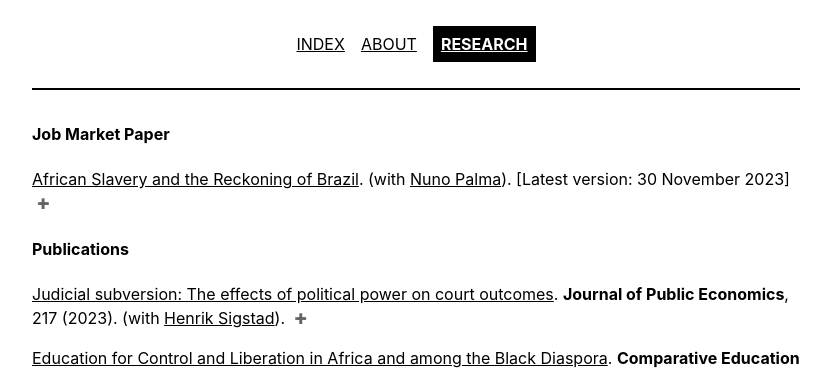
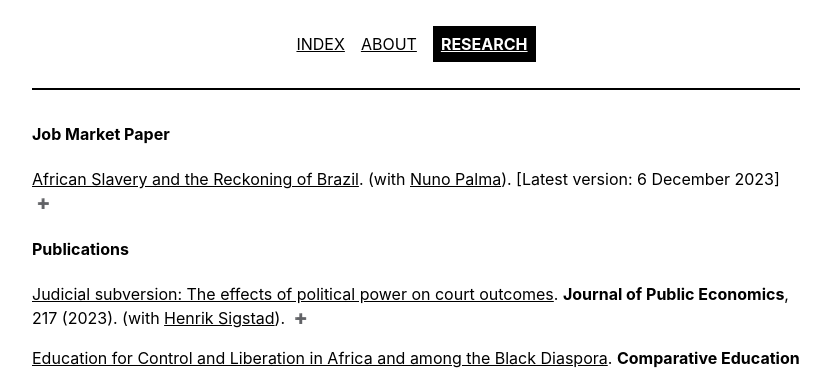
Before and after one commit to gbrlambais/gbrlambais.github.io, a Jekyll site: the page built from _pages/research.md, in a window 1280 px wide. Shown: the top 370 px of the page, without its empty margins (224-1054 px from the left). Built offline with Jekyll 4.4.1, drawn with Linux system fonts in a browser that asks for light colours.

Commit message:
update jmp

```diff
--- a/_pages/research.md
+++ b/_pages/research.md
@@ -5,10 +5,10 @@
 
 #### Job Market Paper
 
-[African Slavery and the Reckoning of Brazil](https://gbrlambais.github.io/lambaisJMP.pdf){:target="_blank"}. (with [Nuno Palma](https://sites.google.com/site/npgpalma){:target="_blank"}). [Latest version: 30 November 2023] <button class="collapsible" id="as"></button>
+[African Slavery and the Reckoning of Brazil](https://gbrlambais.github.io/lambaisJMP.pdf){:target="_blank"}. (with [Nuno Palma](https://sites.google.com/site/npgpalma){:target="_blank"}). [Latest version: 6 December 2023] <button class="collapsible" id="as"></button>
 
 <div class="content" id="asdata" markdown="1">
-More enslaved Africans were disembarked in Brazil than in any other country in the New World. Using new archival data (over 12,000 observations), we analyze the consequences of the slave trade. We establish the first real wages and inequality series for more than three centuries (1574 to 1920) in Brazil, and find that these were initially on a similar level to Europe, but as the slave trade increased, wages decreased and inequality increased. Real wages for unskilled workers became among the lowest in the world, and only recovered with the end of the slave trade. We use slave trade prohibition shocks (1808, 1831, and 1850) to estimate the causal effect of ending slave imports on wages and inequality. The first prohibition led to an average increase of 24\% in unskilled wages and a decrease of 25\% in wage inequality, while later prohibitions led to even larger wage increases. We propose a mechanism suggesting that the slave trade affected long-run development through a labor market supply channel.
+More enslaved Africans were disembarked in Brazil than in any other country in the New World. Using new archival data (over 12,000 observations), we analyze the consequences of the slave trade. We establish the first real wages and inequality series for more than three centuries (1574 to 1920) in Brazil, and find that these were initially on a similar level to Europe, but as the slave trade increased, wages decreased and inequality increased. Real wages for unskilled workers became among the lowest in the world, and only recovered with the end of the slave trade. We use slave trade prohibition shocks (1808, 1831, and 1850) to estimate the causal effect of ending slave imports on wages and inequality. The first prohibition led to an average increase of 24% in unskilled wages and a decrease of 25% in wage inequality, while later prohibitions led to even larger wage increases. We propose a mechanism suggesting that the slave trade affected long-run development through a labor market supply channel.
 </div>
 
 #### Publications
```
